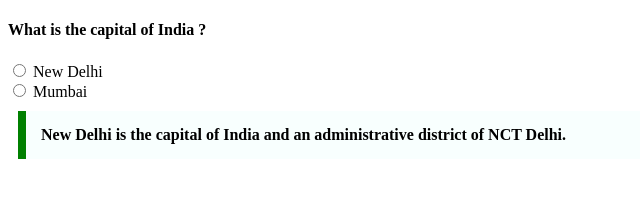
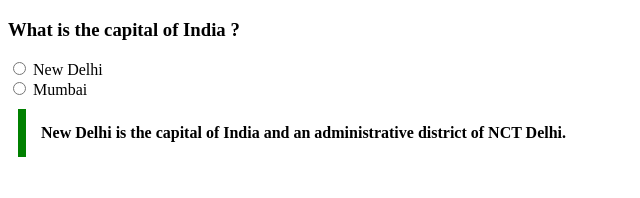
Before and after one commit to acciojob/trivia-bommepallisurya, a website: page main.html in a window 1280 px wide. Shown: the whole page, without its empty margins (0-640 px from the left). Drawn offline with Linux system fonts and the light colour scheme.

Commit message:
created a submission

```diff
--- a/main.html
+++ b/main.html
@@ -4,20 +4,18 @@
 
 <head>
 	<link rel="stylesheet" href="styles.css">
-
 </head>
 
 <body>
 	<!-- the entire body must be written by student -->
-
-		<h4>What is the capital of India ?</h4>
-		<input type="radio" name="ans" value=" delhi">
-		<label for="delhi">New Delhi</label><br>
-		<input type="radio" name="ans" value="mumbai">
-		<label for="mumbai">Mumbai</label>
-		<blockquote  cite=" https://en.wikipedia.org/wiki/New_Delhi " style="max-width: 600px; margin: 10px; padding: 15px; border-left: 8px solid green;background-color: #f8fffe;font-weight: bold;">
-			New Delhi is the capital of India and an administrative district of NCT Delhi.
-		</blockquote>
+	<h3>What is the capital of India ?</h3>
+	<form>
+	<input type="radio" > <lable>New Delhi</lable> </br>
+	<input type="radio" > <lable>Mumbai</lable>
+</form>
+	<blockquote cite ="https://en.wikipedia.org/wiki/New_Delhi">
+	New Delhi is the capital of India and an administrative district of NCT Delhi.
+	</blockquote>
 
     <script type="text/javascript" src="./script.js">
 </script>
--- a/styles.css
+++ b/styles.css
@@ -1,10 +1,9 @@
-
 /* Your CSS Code here. */
-li::marker
-{
-    font-size: 2rem;
-    font-weight: bolder;
+blockquote {
+  max-width: 600px;
+  margin: 10px;
+  padding: 15px;
+  border-left: 8px solid green;
+  background-color: #f8fffe "";
+  font-weight: bold;
 }
-.blqt{
-	max-width: 600px; margin: 10px; padding: 15px; border-left: 8px solid green;background-color: #f8fffe"";font-weight: bold;
-}
```
